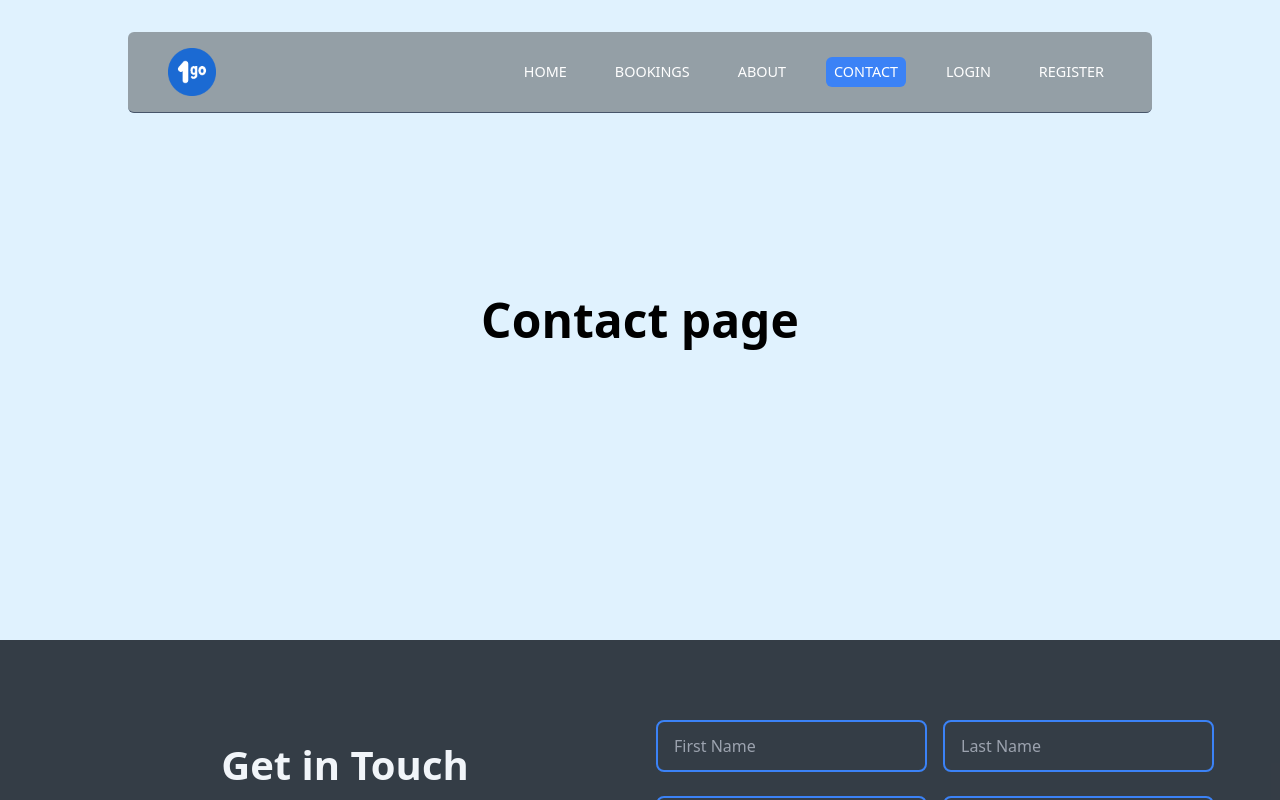
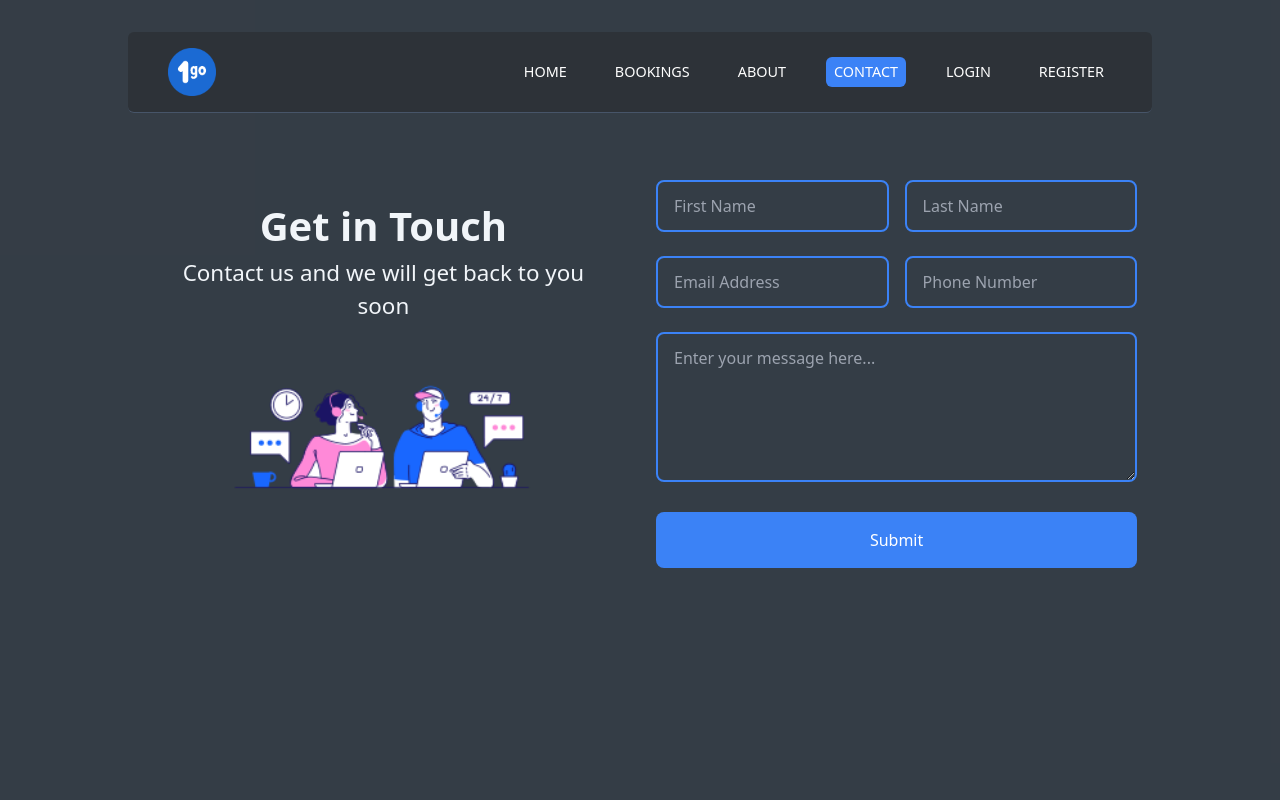
Before and after one commit to olamiidee/1go-app, a React (Vite) app: page / in a window 1280 px wide. Both pictures are taken after a click on the item "Contact". Shown: the top 800 px of the page. Built offline with nearby package versions, Linux system fonts and the light colour scheme; no server answers; the database is empty.

Commit message:
contactUs

```diff
--- a/src/components/ContactUs.jsx
+++ b/src/components/ContactUs.jsx
@@ -12,7 +12,7 @@ function ContactUs() {
     contactUsData,
   } = useAppContext();
   return (
-    <div className="overlay bg-[#020d18]/80 h-full w-full block md:flex items-center justify-between text-[1rem] md:px-[50px] py-[80px]">
+    <div className=" h-full w-full block md:flex items-center justify-between text-[1rem] md:px-[50px] py-[80px]">
       <div className="w-[90%] mx-auto md:w-[40%] text-center text-slate-100">
         <h2 className="text-[2.5rem] font-bold">Get in Touch</h2>
         <p className="text-[1.2rem] md:text-[1.4rem]">
--- a/src/output.css
+++ b/src/output.css
@@ -589,20 +589,20 @@ video {
   top: 1.25rem;
 }
 
+.top-\[50\%\] {
+  top: 50%;
+}
+
+.left-\[50\%\] {
+  left: 50%;
+}
+
 .top-8 {
   top: 2rem;
 }
 
-.left-\[50\%\] {
-  left: 50%;
-}
-
 .top-24 {
   top: 6rem;
-}
-
-.top-\[50\%\] {
-  top: 50%;
 }
 
 .top-\[54px\] {
@@ -709,6 +709,10 @@ video {
   margin-bottom: 2rem;
 }
 
+.mt-12 {
+  margin-top: 3rem;
+}
+
 .mr-1 {
   margin-right: 0.25rem;
 }
@@ -721,10 +725,6 @@ video {
   margin-bottom: 1.25rem;
 }
 
-.mt-12 {
-  margin-top: 3rem;
-}
-
 .ml-12 {
   margin-left: 3rem;
 }
@@ -745,6 +745,10 @@ video {
   margin-top: 1rem;
 }
 
+.mt-5 {
+  margin-top: 1.25rem;
+}
+
 .mr-\[25px\] {
   margin-right: 25px;
 }
@@ -765,8 +769,8 @@ video {
   margin-top: 0.25rem;
 }
 
-.mt-5 {
-  margin-top: 1.25rem;
+.mt-\[100px\] {
+  margin-top: 100px;
 }
 
 .block {
@@ -842,6 +846,10 @@ video {
   height: 25px;
 }
 
+.h-1\/2 {
+  height: 50%;
+}
+
 .h-\[30px\] {
   height: 30px;
 }
@@ -850,10 +858,6 @@ video {
   height: 3rem;
 }
 
-.h-1\/2 {
-  height: 50%;
-}
-
 .h-\[65px\] {
   height: 65px;
 }
@@ -870,10 +874,6 @@ video {
   height: 35px;
 }
 
-.h-\[80vh\] {
-  height: 80vh;
-}
-
 .h-\[600px\] {
   height: 600px;
 }
@@ -960,6 +960,10 @@ video {
 
 .w-\[25px\] {
   width: 25px;
+}
+
+.w-1\/2 {
+  width: 50%;
 }
 
 .w-\[30px\] {
@@ -969,10 +973,6 @@ video {
 .w-\[fit-content\] {
   width: -moz-fit-content;
   width: fit-content;
-}
-
-.w-1\/2 {
-  width: 50%;
 }
 
 .w-\[35\%\] {
@@ -1330,12 +1330,28 @@ video {
   background-color: rgb(219 234 254 / var(--tw-bg-opacity));
 }
 
+.bg-slate-400\/20 {
+  background-color: rgb(148 163 184 / 0.2);
+}
+
 .bg-\[\#020d18\]\/80 {
   background-color: rgb(2 13 24 / 0.8);
 }
 
+.bg-red-400\/30 {
+  background-color: rgb(248 113 113 / 0.3);
+}
+
 .bg-transparent {
   background-color: transparent;
+}
+
+.bg-blue-500\/50 {
+  background-color: rgb(59 130 246 / 0.5);
+}
+
+.bg-red-400\/50 {
+  background-color: rgb(248 113 113 / 0.5);
 }
 
 .bg-\[\#252525\]\/80 {
@@ -1418,30 +1434,6 @@ video {
   background-color: rgb(255 255 255 / 0.7);
 }
 
-.bg-blue-500\/50 {
-  background-color: rgb(59 130 246 / 0.5);
-}
-
-.bg-red-500\/50 {
-  background-color: rgb(239 68 68 / 0.5);
-}
-
-.bg-red-400\/50 {
-  background-color: rgb(248 113 113 / 0.5);
-}
-
-.bg-red-400\/30 {
-  background-color: rgb(248 113 113 / 0.3);
-}
-
-.bg-white\/10 {
-  background-color: rgb(255 255 255 / 0.1);
-}
-
-.bg-slate-400\/20 {
-  background-color: rgb(148 163 184 / 0.2);
-}
-
 .bg-gradient-to-b {
   background-image: linear-gradient(to bottom, var(--tw-gradient-stops));
 }
@@ -1460,6 +1452,12 @@ video {
 
 .bg-reg2 {
   background-image: url('/images/registerbg.jpg');
+}
+
+.from-black {
+  --tw-gradient-from: #000;
+  --tw-gradient-to: rgb(0 0 0 / 0);
+  --tw-gradient-stops: var(--tw-gradient-from), var(--tw-gradient-to);
 }
 
 .from-blue-500 {
@@ -1480,12 +1478,6 @@ video {
   --tw-gradient-stops: var(--tw-gradient-from), var(--tw-gradient-to);
 }
 
-.from-black {
-  --tw-gradient-from: #000;
-  --tw-gradient-to: rgb(0 0 0 / 0);
-  --tw-gradient-stops: var(--tw-gradient-from), var(--tw-gradient-to);
-}
-
 .to-white {
   --tw-gradient-to: #fff;
 }
@@ -1496,10 +1488,6 @@ video {
 
 .to-blue-400\/10 {
   --tw-gradient-to: rgb(96 165 250 / 0.1);
-}
-
-.to-black {
-  --tw-gradient-to: #000;
 }
 
 .bg-cover {
@@ -1772,10 +1760,6 @@ video {
   font-size: 1.1rem;
 }
 
-.text-\[1\.3rem\] {
-  font-size: 1.3rem;
-}
-
 .text-\[2rem\] {
   font-size: 2rem;
 }
@@ -1902,10 +1886,6 @@ video {
 .text-blue-500 {
   --tw-text-opacity: 1;
   color: rgb(59 130 246 / var(--tw-text-opacity));
-}
-
-.text-\[0\.9remrem\] {
-  color: 0.9remrem;
 }
 
 .underline {
@@ -2350,6 +2330,16 @@ input[type="number"] {
     padding-bottom: 170px;
   }
 
+  .sm\:px-\[8\%\] {
+    padding-left: 8%;
+    padding-right: 8%;
+  }
+
+  .sm\:px-\[6\%\] {
+    padding-left: 6%;
+    padding-right: 6%;
+  }
+
   .sm\:text-\[1\.3rem\] {
     font-size: 1.3rem;
   }
--- a/src/pages/Contact.jsx
+++ b/src/pages/Contact.jsx
@@ -7,11 +7,8 @@ const Contact = () => {
   return (
     <>
       <Header />
-      <section className="w-full min-h-screen">
-        <div className="overlay w-full h-[80vh] bg-sky-100 flex justify-center items-center">
-          <h1 className="text-[3rem] font-bold text-black">Contact page</h1>
-        </div>
-        <div>
+      <section className="w-full min-h-screen overlay bg-[#020d18]/80">
+        <div className="px-[2%] sm:px-[6%] flex justify-center items-center pt-[100px]">
           <ContactUs />
         </div>
       </section>
```
